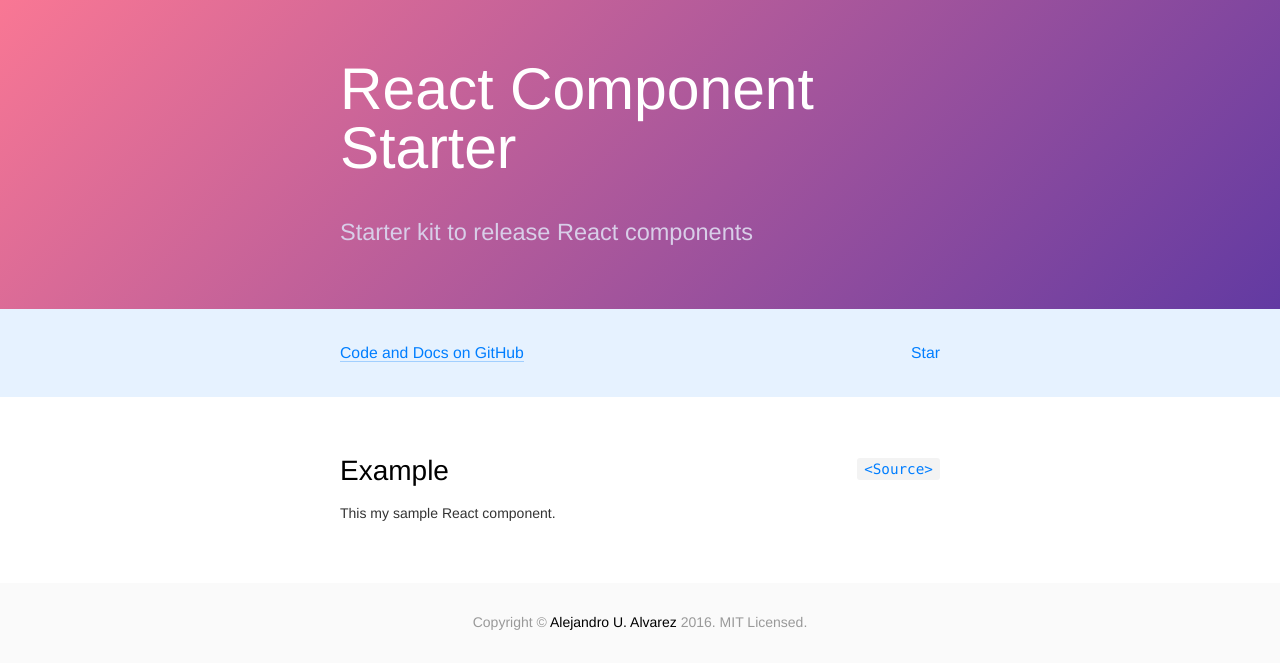
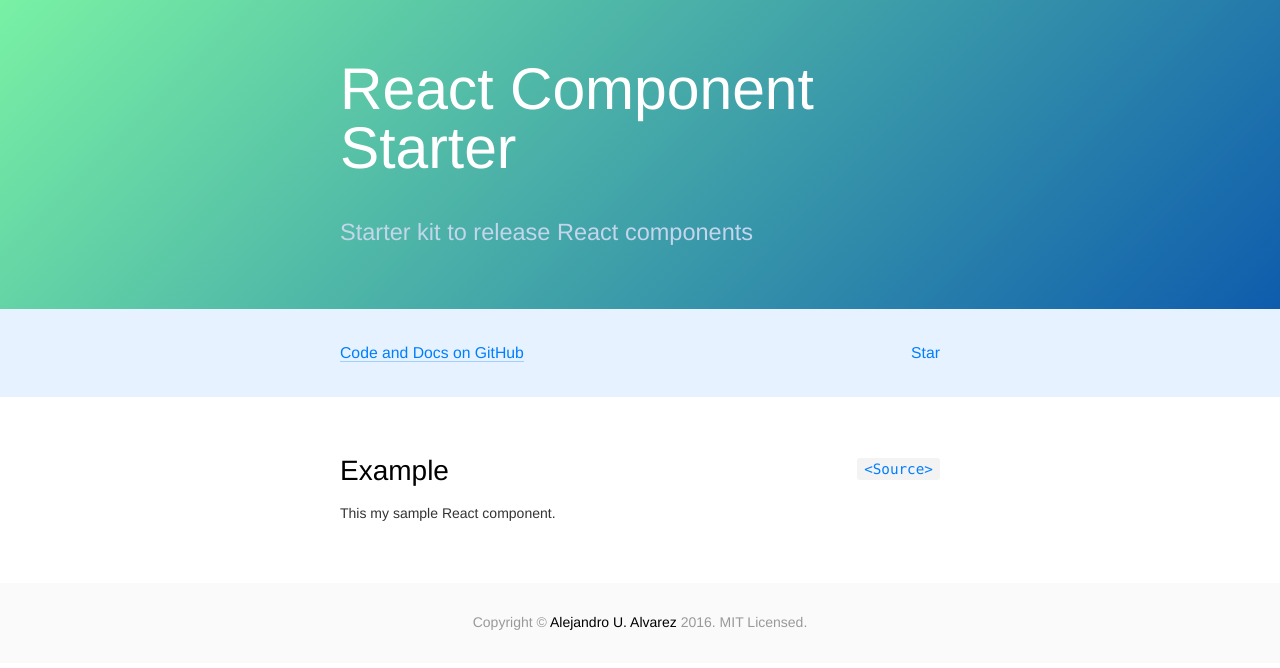
Before and after one commit to aurbano/react-component-starter, a React app in the folder example/app/: page / in a window 1280 px wide. Built offline with nearby package versions, Linux system fonts and the light colour scheme.

```diff
--- a/example/app/src/example.css
+++ b/example/app/src/example.css
@@ -90,8 +90,8 @@
   padding: 30px 0;
 }
 .page-header {
-  background: linear-gradient(135deg, #F97794 0%, #623AA2 100%);
-  color: #d8cee8;
+  background: linear-gradient(135deg, #79F1A4 0%, #0E5CAD 100%);
+  color: #c3d6eb;
 }
 .page-header h1,
 .page-header h2,
--- a/package.json
+++ b/package.json
@@ -18,7 +18,6 @@
     "lint:fix": "npm run lint:eslint -- --fix . ",
     "lint:staged": "lint-staged && npm run flow",
     "pretest": "npm run test:clean && npm run lint && npm run flow",
-    "postinstall": "cd example/app && npm install",
     "test:clean": "rimraf ./coverage",
     "test": "cross-env NODE_ENV=test jest --coverage",
     "test:watch": "cross-env NODE_ENV=test jest --watchAll",
```
